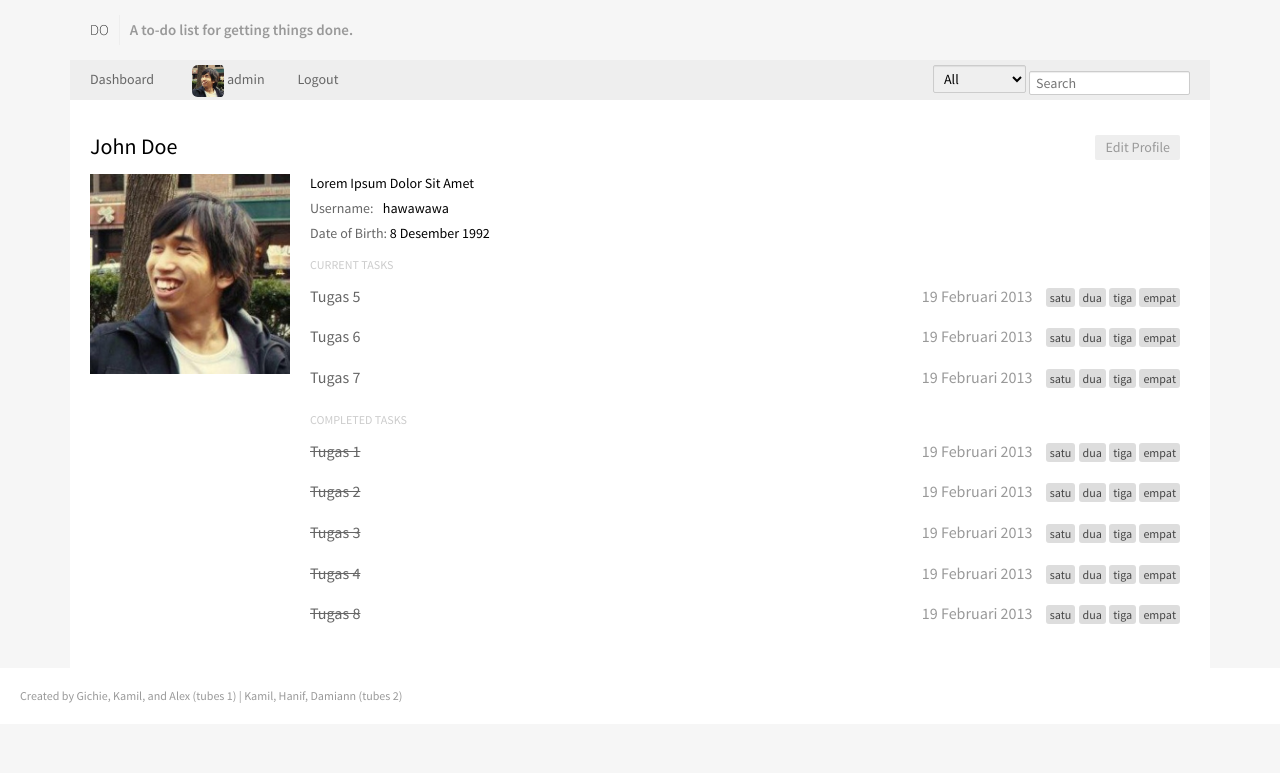
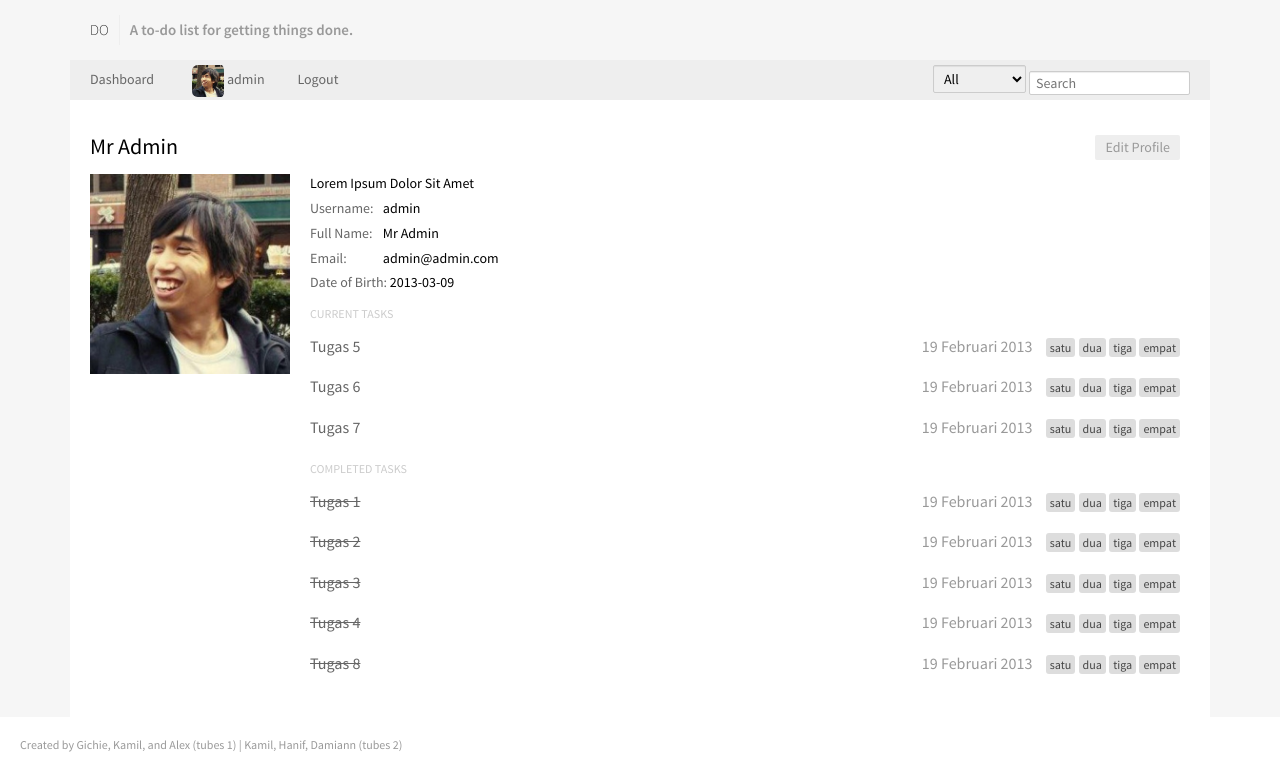
Before and after one commit to kamilersz/IF3038-2013-2, a PHP site: page /profile.php in a window 1280 px wide. Shown: the top 773 px of the page. Before the commit the page ends 703 px from the top, so only its background shows below. Run offline with PHP 8.4, Linux system fonts and the light colour scheme; a user stored in the database is signed in; data comes from the database, SQL or seed files in the repository.

Commit message:
profile edited

```diff
--- a/src/core/config.php
+++ b/src/core/config.php
@@ -17,6 +17,21 @@ function getUserName($user_id) {
 function getUserUsername($user_id) {
 	$row = findById('user',$user_id);
 	return $row['username'];
+}
+
+function getUserBirthdate($user_id) {
+	$row = findById('user',$user_id);
+	return $row['birthdate'];
+}
+
+function getUserFullname($user_id) {
+	$row = findById('user',$user_id);
+	return $row['name'];
+}
+
+function getUserEmail($user_id) {
+	$row = findById('user',$user_id);
+	return $row['email'];
 }
 
 function getTagName($tag_id) {
--- a/src/new_profile.php
+++ b/src/new_profile.php
@@ -11,15 +11,15 @@
 				<form id="new_profile" action="profile.php" method="post">
 						<div class="field">
 							<label>Username</label>
-							<input name="nama" id="nama" type="text">
+							<input size="30" maxlength="50" name="username" id="username" type="text">
 						</div>
 						<div class="field">
 								<label>New Avatar</label>
-								<input name="avatar" id="avatar" type="file" accept="image/jpg">
+								<input name="avatar" id="avatar" type="file" accept="image/jpeg">
 						</div>
 						<div class="field">
 								<label>Tanggal Lahir Baru</label>
-								<input name="tanggal_lahir" id="tanggal_lahir" type="date">
+								<input size = "30" name="tanggal_lahir" id="tanggal_lahir" type="date">
 							</div>
 						<div class="field">
 								<label>New Password</label>
--- a/src/profile.php
+++ b/src/profile.php
@@ -6,7 +6,7 @@
 		<div class="content">
 			<div class="profile">
 				<header>
-					<h1>John Doe</h1>
+					<h1><?php echo getUserName(getUserID()); ?></h1>
 					<ul>
 						<li class="edit-profile-link"><a href="new_profile.php" id="editProfileButton">Edit Profile</a></li>
 					</ul>
@@ -21,12 +21,22 @@
 					</p>
 					<p class="username">
 						<span class="detail-label">Username:</span>
-						<span class="detail-value">hawawawa</span>
+						<span class="detail-value"><?php echo getUserUsername(getUserID()); ?></span>
+					</p>
+
+					<p class="name">
+						<span class="detail-label">Full Name:</span>
+						<span class="detail-value"><?php echo getUserFullname(getUserID()); ?></span>
+					</p>
+
+					<p class="email">
+						<span class="detail-label">Email:</span>
+						<span class="detail-value"><?php echo getUserEmail(getUserID()); ?></span>
 					</p>
 
 					<p class="date-of-birth">
 						<span class="detail-label">Date of Birth:</span>
-						<span class="detail-value">8 Desember 1992</span>
+						<span class="detail-value"><?php echo getUserBirthdate(getUserID()); ?></span>
 					</p>
 				</section>
 
@@ -245,6 +255,7 @@
 					</article>
 
 				</section>
+
 				</div>
 
 			</div>
```
